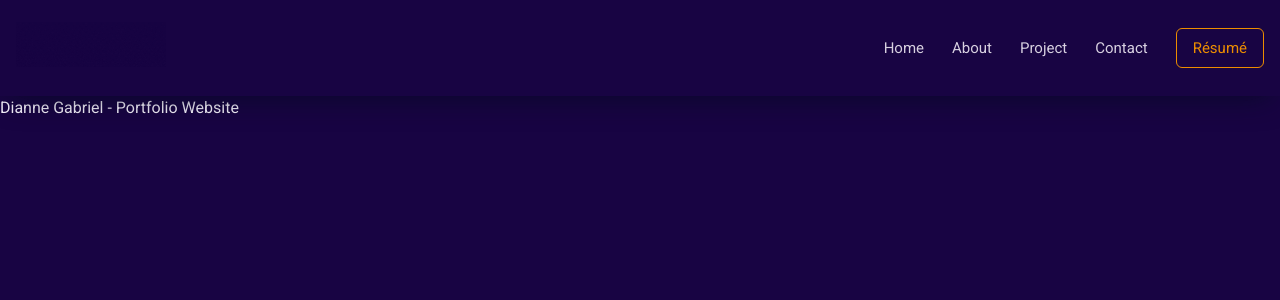
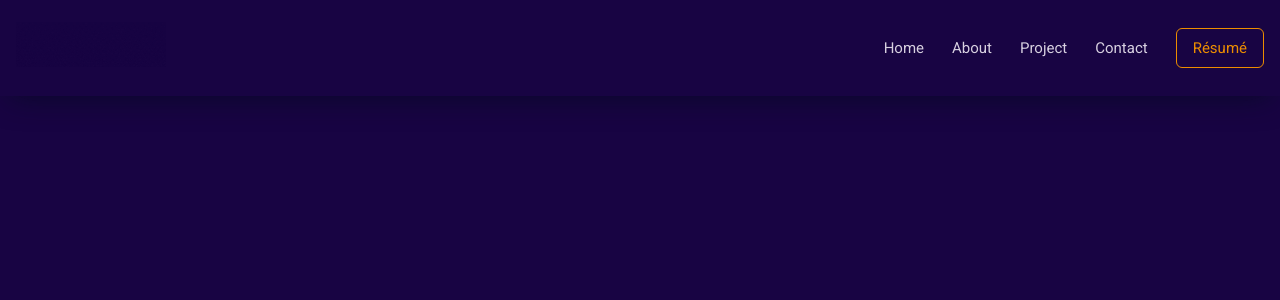
Before and after one commit to diannegabriel/website, a Next.js app: page / in a window 1280 px wide. Shown: the top 300 px of the page. Built offline with nearby package versions, Linux system fonts and the light colour scheme.

Commit message:
Set up main content in index

```diff
--- a/pages/index.tsx
+++ b/pages/index.tsx
@@ -1,6 +1,6 @@
-import Navbar from '@/components/Navbar'
+import Navbar from "@/components/Navbar";
 // import { Inter } from 'next/font/google'
-import Head from 'next/head'
+import Head from "next/head";
 
 // const inter = Inter({ subsets: ['latin'] })
 
@@ -12,8 +12,8 @@ export default function Home() {
       </Head>
       <main className="w-full h-screen font-bodyFont bg-bodyBgColor text-textLight overflow-x-hidden overflow-y-scroll">
         <Navbar />
-        Dianne Gabriel - Portfolio Website
+        <div className="w-full h-[88vh] xl:flex- items-center gap-20 justify-between"></div>
       </main>
     </>
-  )
+  );
 }
```
